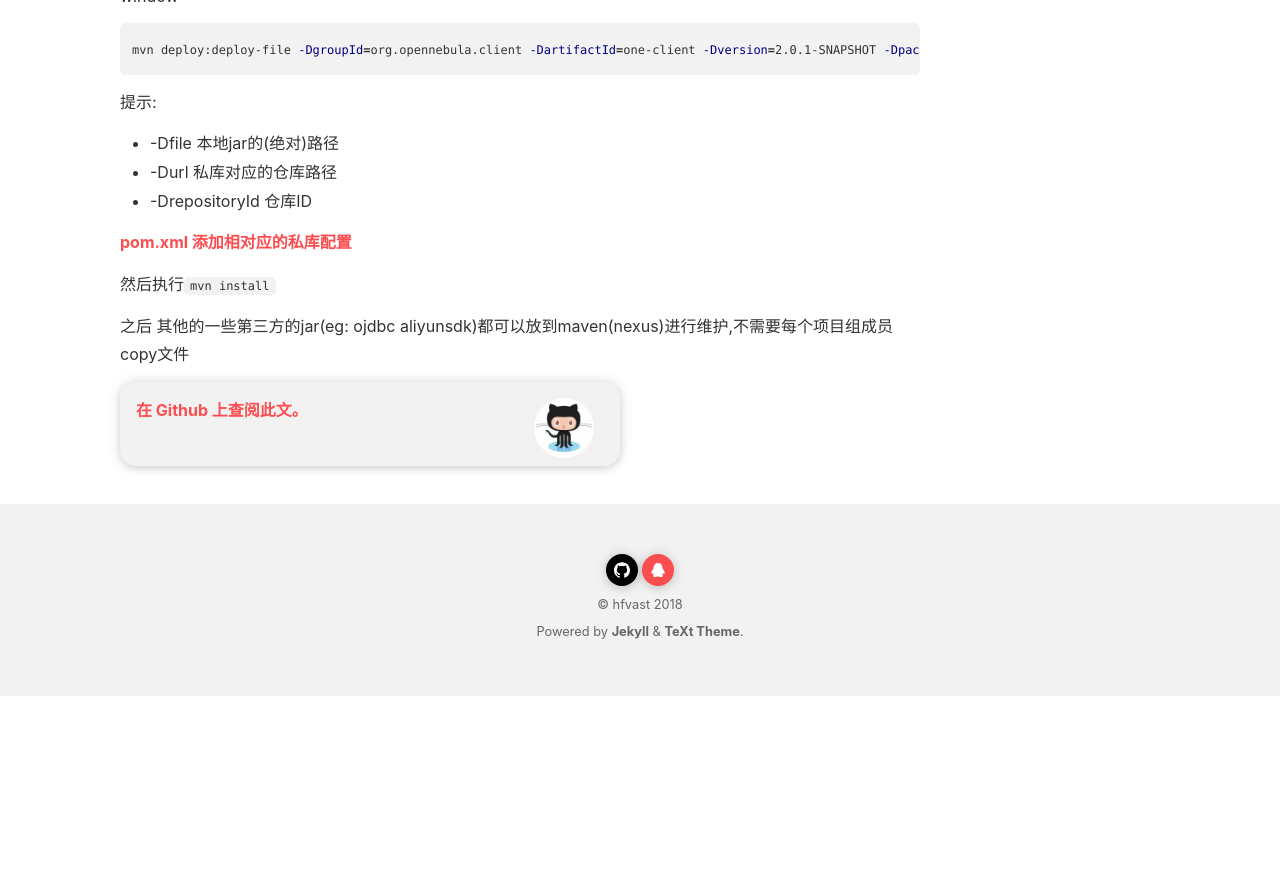
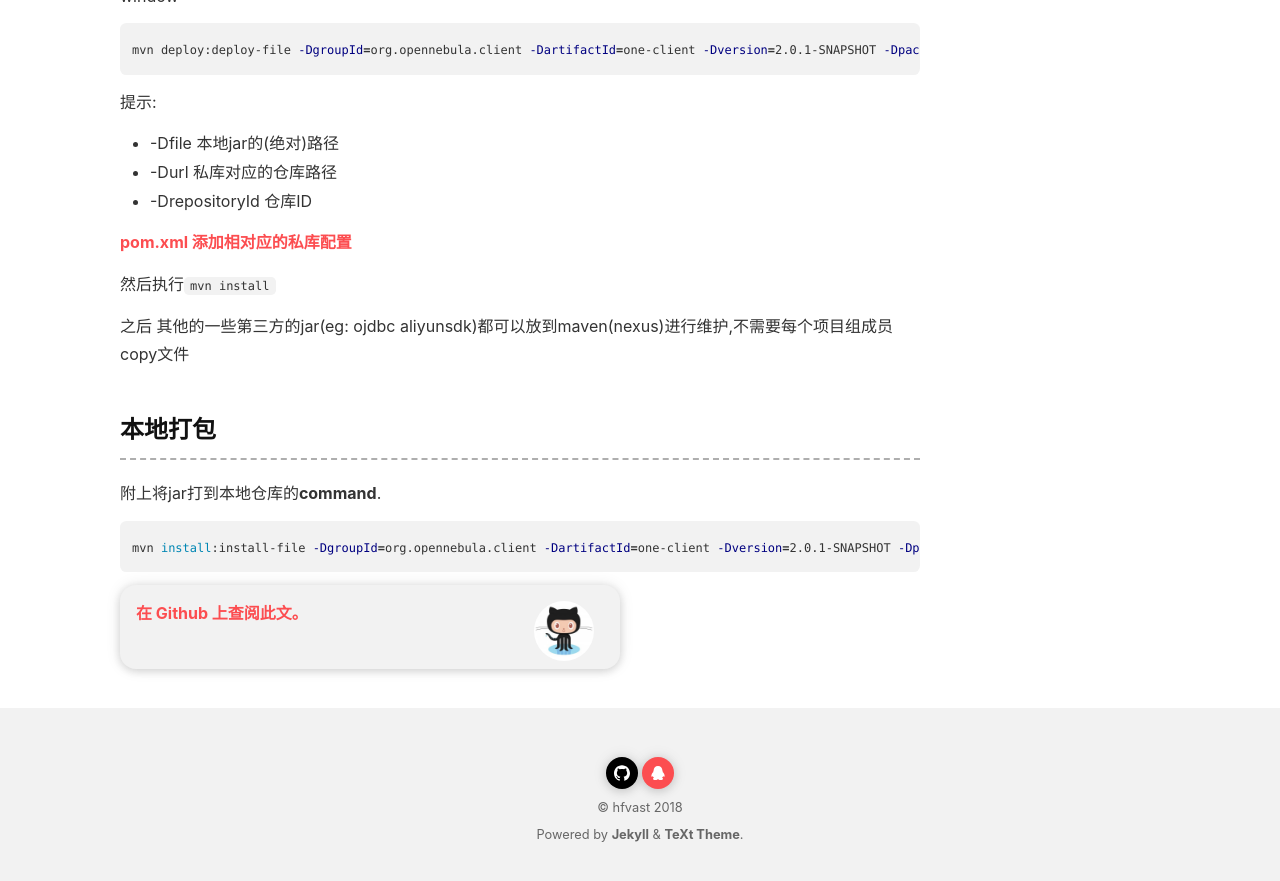
Before and after one commit to FireLee1413/hfvast.github.io, a Jekyll site: the page built from _posts/2018-05-13-向maven私库nexus上传包.md, in a window 1280 px wide and 900 px high, scrolled down 1093 px. Shown: the top 881 px of the window. Built offline with Jekyll 4.4.1, drawn with Linux system fonts in a browser that asks for light colours; nearby versions of some CDN libraries; comment, search, counter and statistics services are not loaded; before the commit the page ends 1789 px from its top, so only the background shows below that.

Commit message:
mvn install:install-file

````diff
--- a/_posts/2018-05-13-向maven私库nexus上传包.md
+++ b/_posts/2018-05-13-向maven私库nexus上传包.md
@@ -59,3 +59,12 @@ mvn deploy:deploy-file -DgroupId=org.opennebula.client -DartifactId=one-client -
 
 
 之后 其他的一些第三方的jar(eg: ojdbc aliyunsdk)都可以放到maven(nexus)进行维护,不需要每个项目组成员copy文件
+
+
+## 本地打包
+
+附上将jar打到本地仓库的**command**.
+
+```bash
+mvn install:install-file -DgroupId=org.opennebula.client -DartifactId=one-client -Dversion=2.0.1-SNAPSHOT -Dpackaging=jar -Dfile=E:\qqDownload\one-client-2.0.1-SNAPSHOT.jar
+```
````
